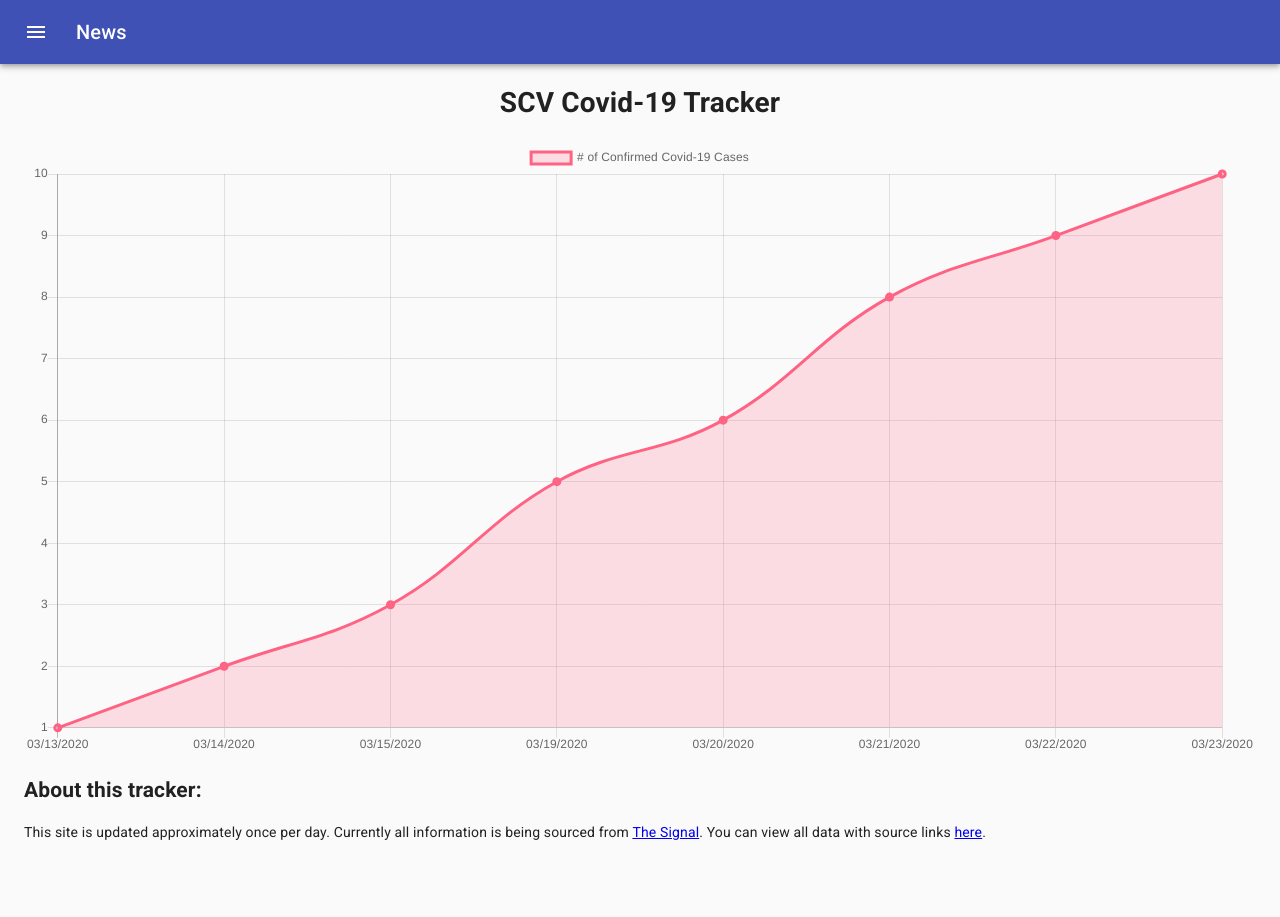
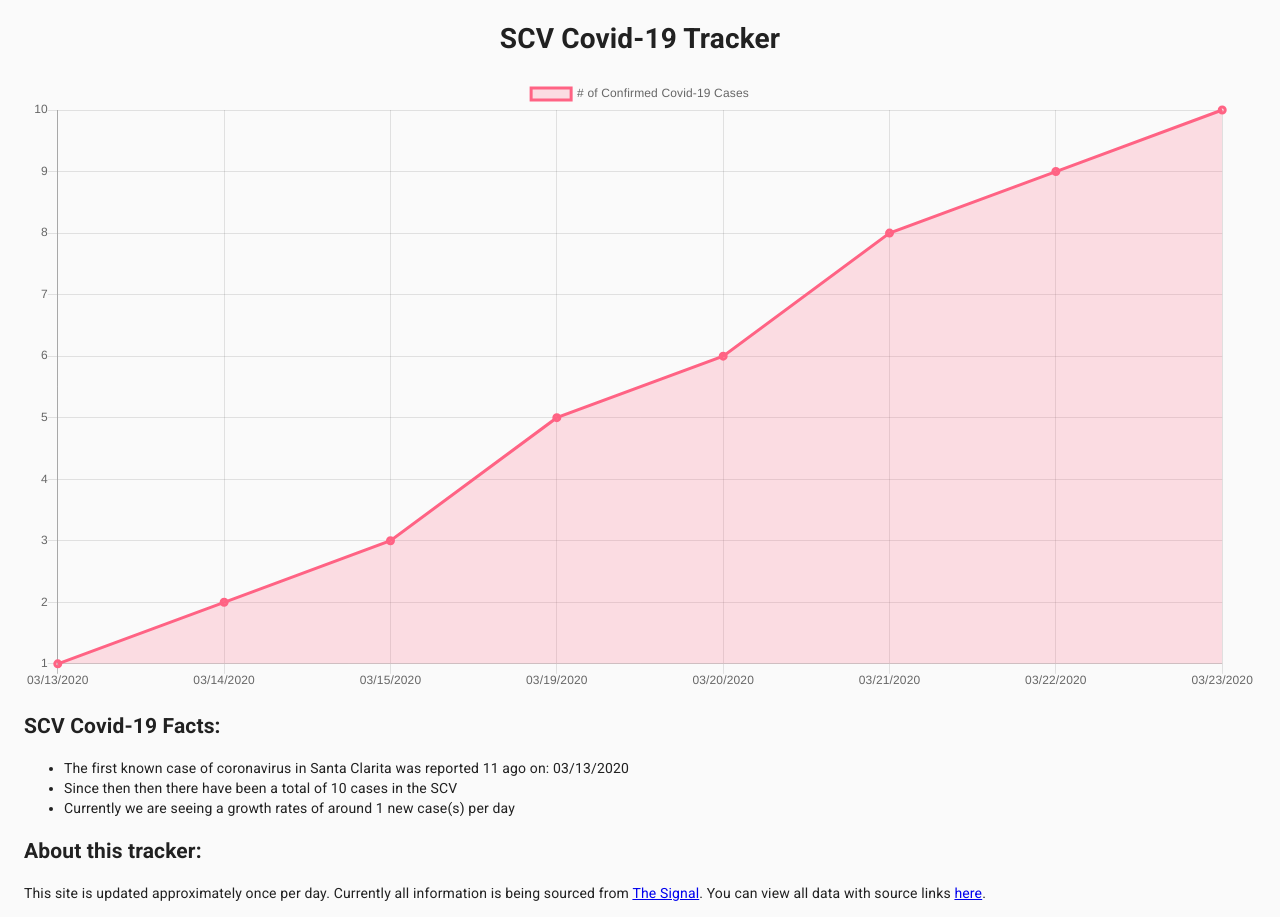
Before and after one commit to MichaelDCooper/scv-covid-tracker, a React (Create React App) app: page / in a window 1280 px wide. Before the commit the page ends 856 px from the top, so only its background shows below. Built offline with nearby package versions, Linux system fonts and the light colour scheme.

Commit message:
added math info

```diff
--- a/package.json
+++ b/package.json
@@ -9,6 +9,7 @@
     "@testing-library/react": "^9.5.0",
     "@testing-library/user-event": "^7.2.1",
     "chart.js": "^2.9.3",
+    "moment": "^2.24.0",
     "react": "^16.13.1",
     "react-dom": "^16.13.1",
     "react-scripts": "3.4.1"
--- a/src/components/App.js
+++ b/src/components/App.js
@@ -4,11 +4,12 @@ import { CssBaseline, Container } from '@material-ui/core/';
 import Navbar from './Navbar';
 import GrowthChart from './GrowthChart';
 import AboutChart from './AboutChart';
+
 const App = () => {
   return (
     <>
       <CssBaseline>
-        <Navbar />
+        {/* <Navbar /> */}
         <h1 style={{ textAlign: 'center' }}>SCV Covid-19 Tracker</h1>
         <Container fixed>
           <GrowthChart />
--- a/src/components/GrowthChart.js
+++ b/src/components/GrowthChart.js
@@ -1,6 +1,7 @@
 import React, { useEffect, useRef, useState } from 'react';
 import Chartjs from 'chart.js';
 
+import MathInfo from './MathInfo';
 import data from '../data/covidSpread';
 
 const getValues = valueData => {
@@ -21,7 +22,8 @@ const chartConfig = {
         data: getValues(data),
         backgroundColor: 'rgba(255, 99, 132, 0.2)',
         borderColor: 'rgba(255, 99, 132, 1)',
-        borderWidth: 3
+        borderWidth: 3,
+        lineTension: 0
       }
     ]
   },
@@ -52,6 +54,7 @@ const Chart = () => {
   return (
     <div>
       <canvas ref={chartContainer} />
+      <MathInfo cases={getValues(data)} dates={getLabels(data)} />
     </div>
   );
 };
--- /dev/null
+++ b/src/components/MathInfo.js
@@ -0,0 +1,34 @@
+import React from 'react';
+import moment from 'moment';
+
+const MathInfo = props => {
+  const { cases, dates } = props;
+  const firstCaseDate = moment(dates[0]);
+  const lastCaseDate = moment(dates[dates.length - 1]);
+  const today = moment();
+  const currentTotalOfCases = cases[cases.length - 1];
+
+  const getDaysPassed = () => {
+    const daysPassed = today.diff(firstCaseDate, 'days');
+    return daysPassed;
+  };
+
+  const getGrowthRate = () => {
+    const knownDaysOfGrowth = lastCaseDate.diff(firstCaseDate, 'days');
+    return currentTotalOfCases / knownDaysOfGrowth;
+  };
+  return (
+    <>
+      <h2>SCV Covid-19 Facts:</h2>
+      <ul>
+        <li>{`The first known case of coronavirus in Santa Clarita was reported ${getDaysPassed()} ago on: ${
+          firstCaseDate._i
+        }`}</li>
+        <li>{`Since then then there have been a total of ${currentTotalOfCases} cases in the SCV`}</li>
+        <li>{`Currently we are seeing a growth rates of around ${getGrowthRate()} new case(s) per day`}</li>
+      </ul>
+    </>
+  );
+};
+
+export default MathInfo;
```
Also changed, not shown: 1 other file (tests, documents, lock files or other folders).
